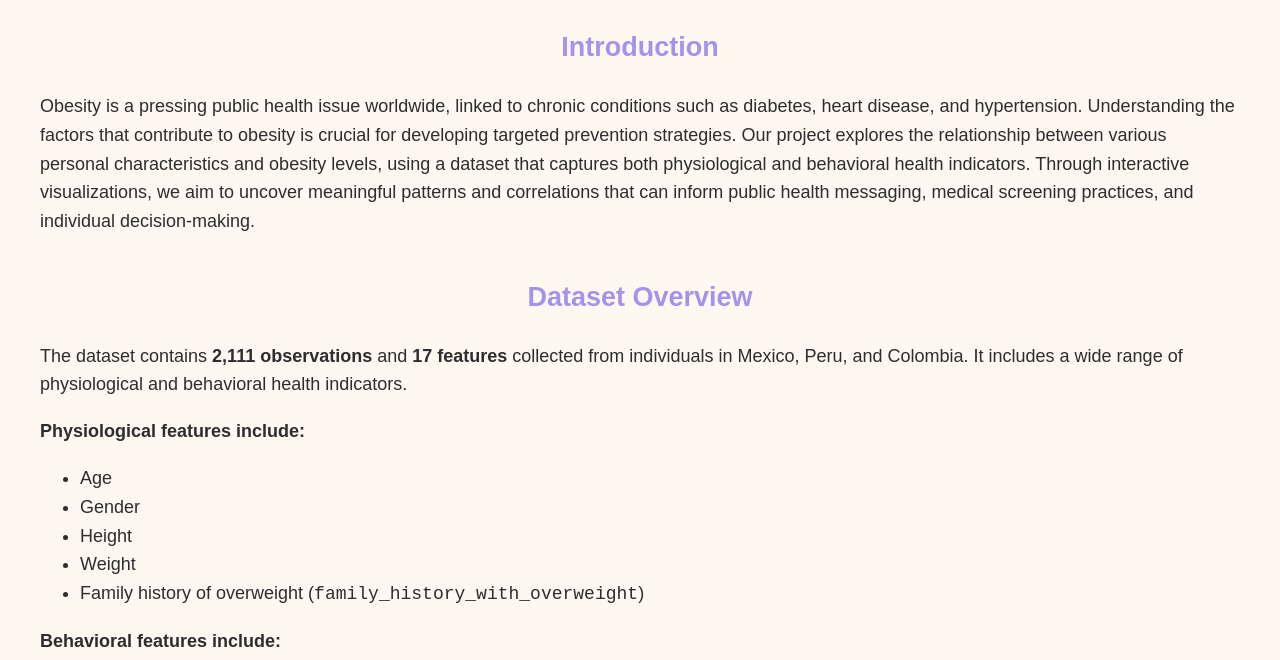
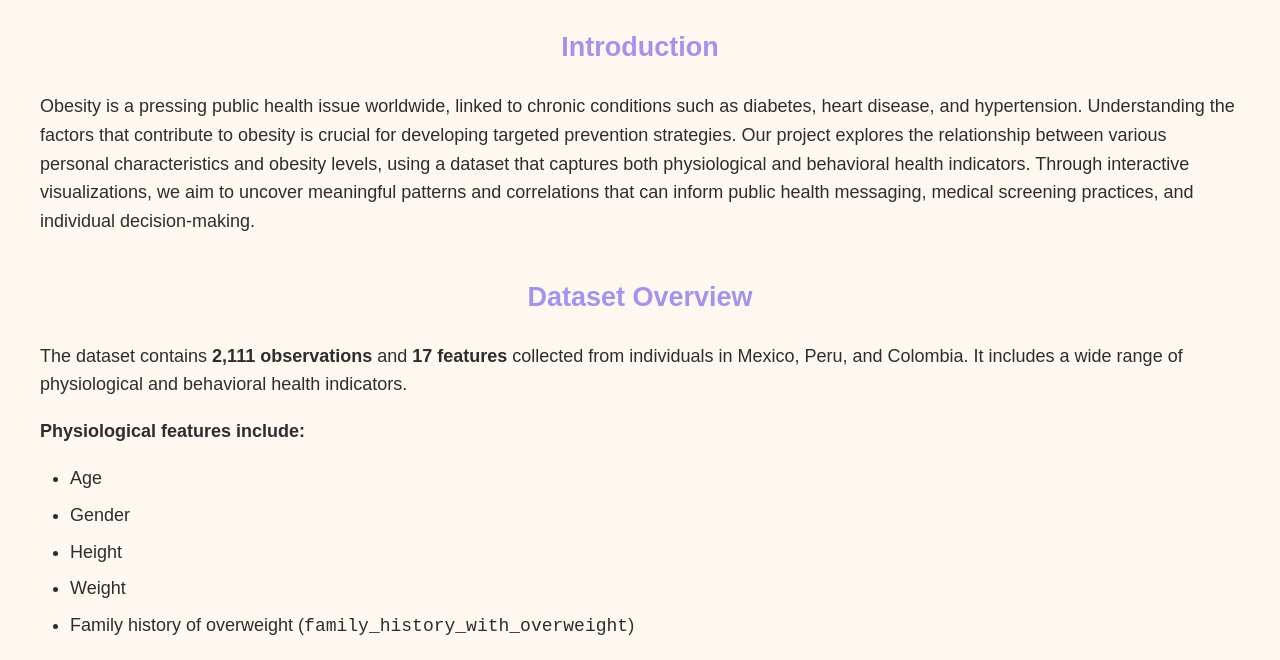
Before and after one commit to Sadfahlsdj/ds4200-project, a plain HTML site: page index.html in a window 1280 px wide. Shown: the part 230-890 px from the top of the page. Drawn offline with Linux system fonts and the light colour scheme.

Commit message:
Update style.css

```diff
--- a/style.css
+++ b/style.css
@@ -61,3 +61,13 @@ h1, h2 {
   max-width: 900px;
   margin: auto;
 }
+ul {
+  list-style-type: disc;
+  margin-left: 30px;
+  padding-left: 0;
+}
+
+li {
+  margin-bottom: 8px;
+  font-size: 18px;
+}
```
